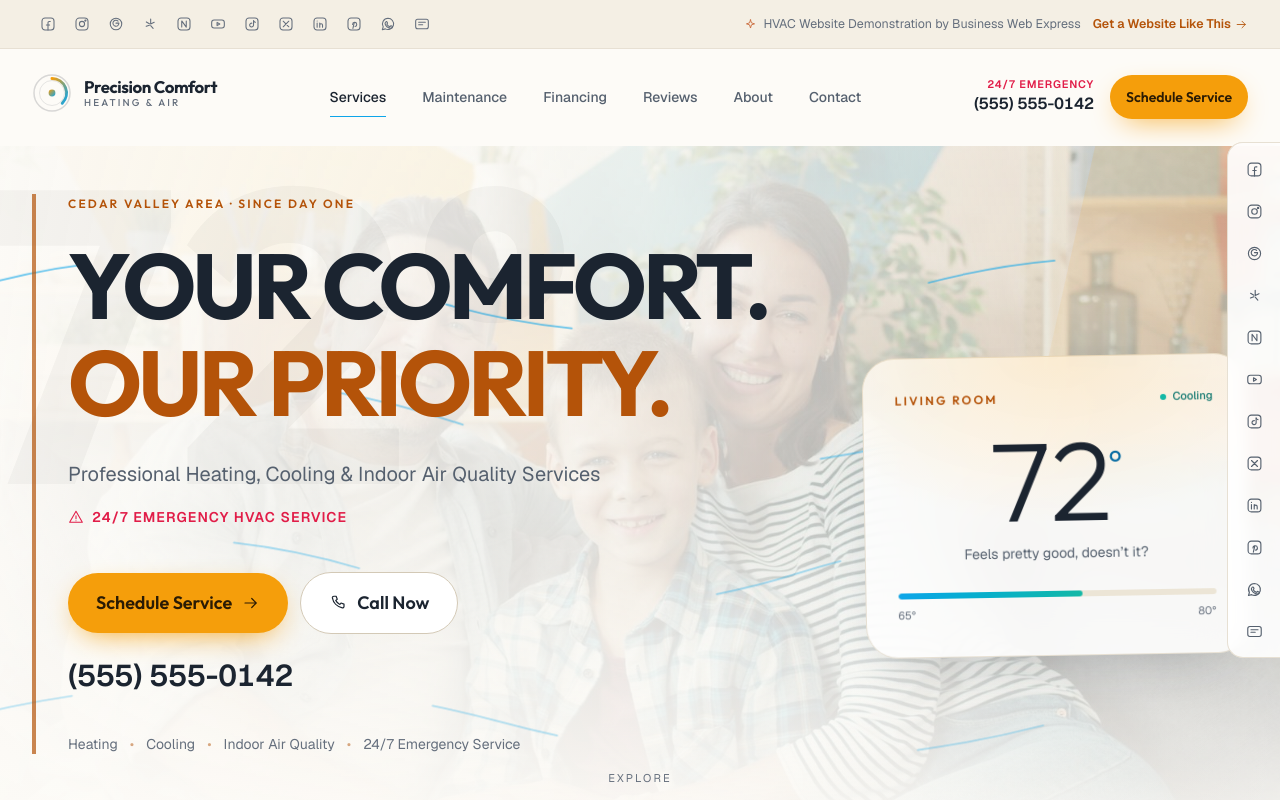
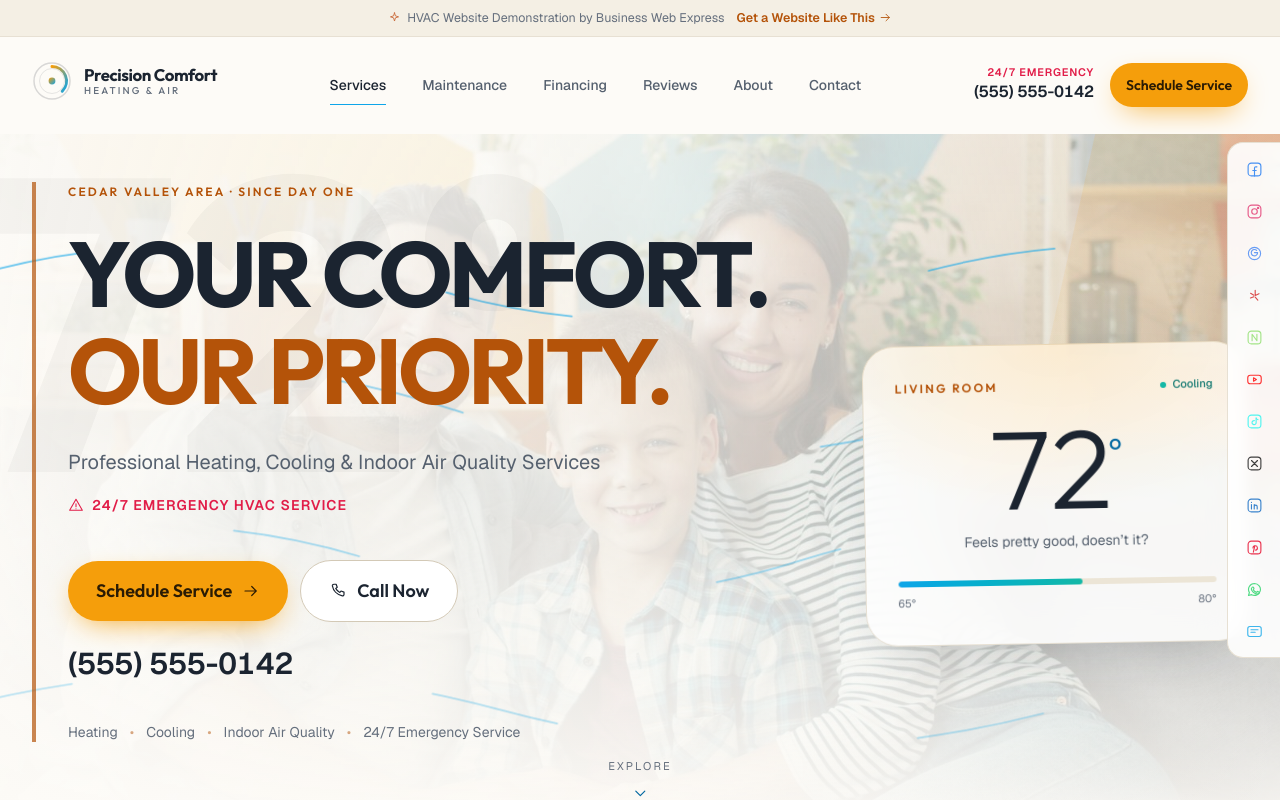
Before and after one commit to BWERepo/HVAC, a React (Vite) app: page / in a window 1280 px wide. Shown: the top 800 px of the page. Built offline with nearby package versions, Linux system fonts and the light colour scheme.

Commit message:
Move social icons off the top bar, add brand colors to the social rail
Removes the duplicate icon row from TopBar (SocialRail already covers the
same 12 links) and gives each rail icon its brand-approximate color instead
of a flat monochrome treatment. v0.3.3.

```diff
--- a/src/components/SocialRail.jsx
+++ b/src/components/SocialRail.jsx
@@ -1,5 +1,22 @@
 import { socials } from '../data/site'
 import Icon from './ui/Icon'
+
+// Approximate brand colors, applied to the icon at rest via `currentColor` —
+// a recognizable nod to each platform's identity, not an exact brand asset.
+const brandColors = {
+  facebook: '#1877F2',
+  instagram: '#E1306C',
+  google: '#4285F4',
+  yelp: '#D32323',
+  nextdoor: '#8DDE6B',
+  youtube: '#FF0000',
+  tiktok: '#25F4EE',
+  x: '#111111',
+  linkedin: '#0A66C2',
+  pinterest: '#E60023',
+  whatsapp: '#25D366',
+  sms: '#0EA5E9',
+}
 
 /**
  * A prominent vertical strip of social/contact icons pinned to the right
@@ -22,7 +39,8 @@ export default function SocialRail() {
                 href={social.href}
                 aria-label={isContactLink ? social.label : `${social.label} (placeholder link)`}
                 title={social.label}
-                className="flex size-9 items-center justify-center rounded-xl text-ink-soft transition-all duration-200 hover:scale-110 hover:bg-sun/15 hover:text-sun-deep"
+                style={{ color: brandColors[social.id] }}
+                className="flex size-9 items-center justify-center rounded-xl opacity-80 transition-all duration-200 hover:scale-110 hover:bg-current/10 hover:opacity-100"
               >
                 <Icon name={social.id} size={17} />
               </a>
--- a/src/components/TopBar.jsx
+++ b/src/components/TopBar.jsx
@@ -1,37 +1,21 @@
-import { bwe, socials } from '../data/site'
+import { bwe } from '../data/site'
 import Icon from './ui/Icon'
 
 /**
- * The strip at the very top of the page: the business's social presence on the
- * left, and the quiet Business Web Express demonstration notice on the right.
+ * The strip at the very top of the page: the quiet Business Web Express
+ * demonstration notice. Social/contact links live in `SocialRail.jsx` on the
+ * right edge of the viewport instead — keeping them out of this strip avoids
+ * duplicating the same 12 icons in two places.
  *
- * It scrolls away — the site header is what sticks — so it introduces both
- * once and then gets out of the way of the HVAC brand underneath.
+ * It scrolls away — the site header is what sticks — so it introduces the
+ * notice once and then gets out of the way of the HVAC brand underneath.
  */
 export default function TopBar() {
   return (
     <div className="relative z-30 border-b border-line bg-sunk">
       {/* Kept deliberately short: this strip must not eat the top of a phone
           screen before the hero gets a chance to land. */}
-      <div className="u-container flex flex-col items-center gap-1 py-1.5 sm:flex-row sm:justify-between sm:gap-4 sm:py-2">
-        <ul className="flex items-center justify-center gap-0.5">
-          {socials.map((social) => (
-            <li key={social.id}>
-              <a
-                href={social.href}
-                // Placeholder links on this demonstration — labelled as such so
-                // nobody (including a screen reader) mistakes them for live
-                // profiles.
-                aria-label={`${social.label} (placeholder link)`}
-                title={social.label}
-                className="flex size-7 items-center justify-center rounded-lg text-ink-faint transition-colors hover:bg-sunk-deep hover:text-sun-deep sm:size-8"
-              >
-                <Icon name={social.id} size={16} />
-              </a>
-            </li>
-          ))}
-        </ul>
-
+      <div className="u-container flex items-center justify-center py-1.5 sm:py-2">
         <div className="flex flex-wrap items-center justify-center gap-x-3 text-center">
           <p className="flex items-center gap-1.5 text-[0.7rem] text-ink-faint sm:text-[0.78rem]">
             <Icon name="sparkle" size={13} className="shrink-0 text-bwe-clay" />
--- a/version.json
+++ b/version.json
@@ -1 +1 @@
-{ "version": "0.3.2" }
+{ "version": "0.3.3" }
```
